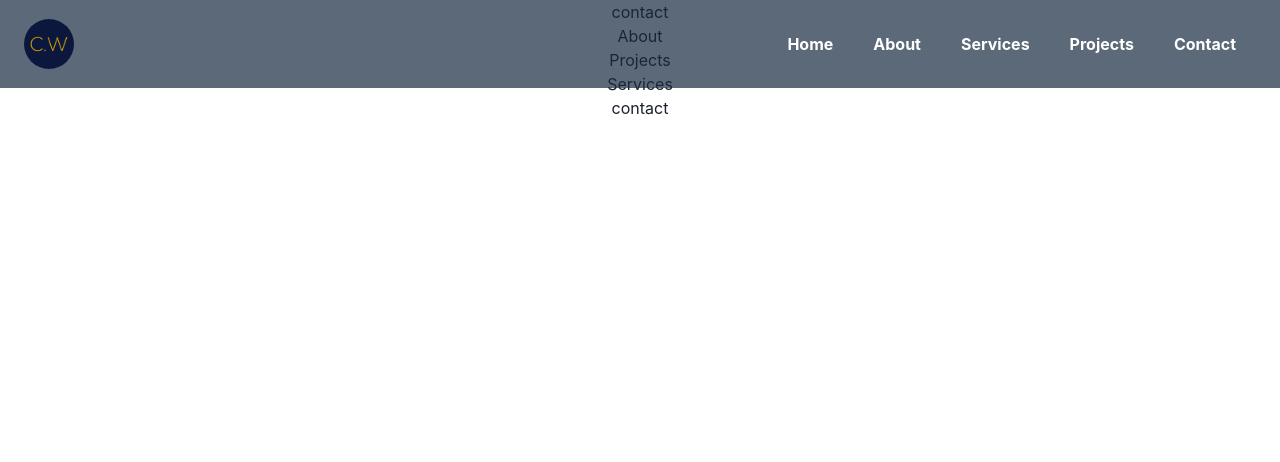
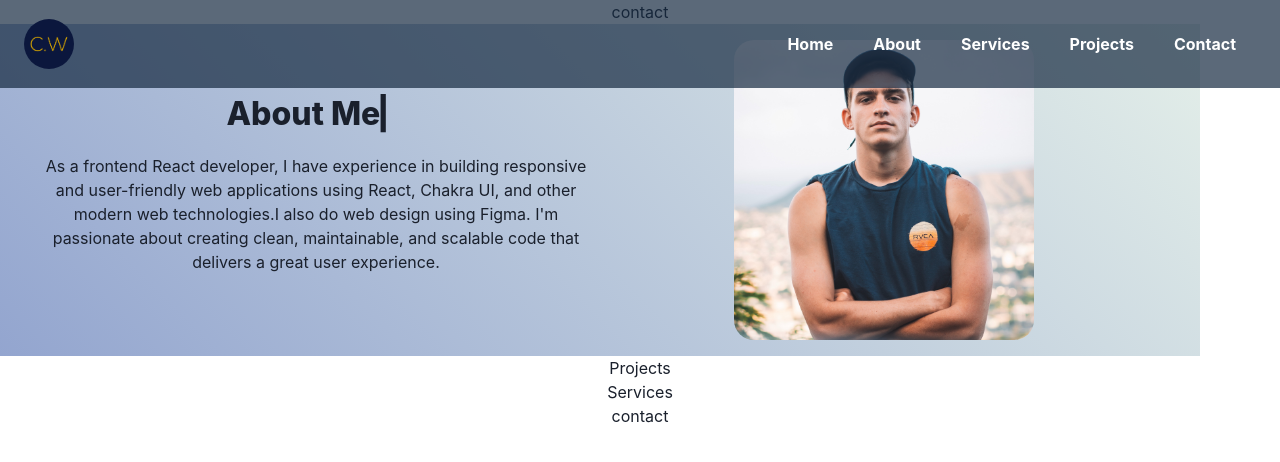
Before and after one commit to charlespaul1/portfolio, a React (Create React App) app: page /contact in a window 1280 px wide. Shown: the top 462 px of the page. Built offline with nearby package versions, Linux system fonts and the light colour scheme; the HTML template or start-up script is replaced by a standard one.

Commit message:
added the about me page

```diff
--- a/src/Pages/About.js
+++ b/src/Pages/About.js
@@ -1,11 +1,47 @@
 import React from 'react'
-
+import {Box, Text, Flex, Image} from '@chakra-ui/react'
+import TypingEffect from '../Components/Typing'
+import pic from '../assets/pic.jpg'
 const About = () => {
   return (
-    <>
-      <h1>About</h1>
-    </>
-  )
-}
+    <Flex
+      direction={{ base: "column", md: "row" }}
+      alignItems="center"
+      maxW="1200px"
+      mx="auto"
+      my="6rem"
+      px={{ base: "1rem", md: "2rem" }}
+      background={{ base: "linear-gradient(45deg, #93a5cf 0%, #e4efe9 100%)", md: "linear-gradient(45deg, #93a5cf 0%, #e4efe9 100%)" }}
+      margin='0'
+    >
+      <Box w={{ base: "100%", md: "50%" }}>
+        <Text fontSize="2xl" fontWeight="bold" mb="1rem">
+          <TypingEffect text= 'About Me' color='white' />
+        </Text>
 
-export default About
+        <Text mb="1rem">
+          As a frontend React developer, I have experience in building
+          responsive and user-friendly web applications using React, Chakra UI,
+          and other modern web technologies.I also do web design using Figma. I'm passionate about creating
+          clean, maintainable, and scalable code that delivers a great user
+          experience.
+        </Text>
+      </Box>
+      <Box w={{ base: "100%", md: "50%" }} mb={{ base: "2rem", md: "0" }}>
+        <Image
+          src={pic}
+          alt="Developer"
+          borderRadius="20px"
+          boxSize="300px"
+          objectFit="cover"
+          mx="auto"
+          mb="1rem"
+          mt="1rem"
+        />
+      </Box>
+
+    </Flex>
+  );
+};
+
+export default About;
```
